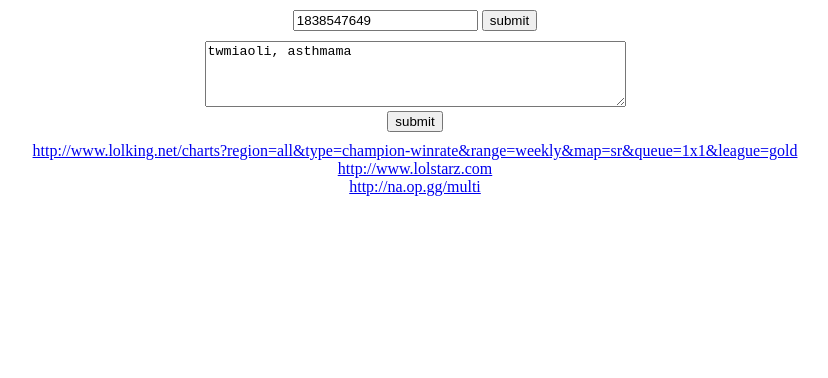
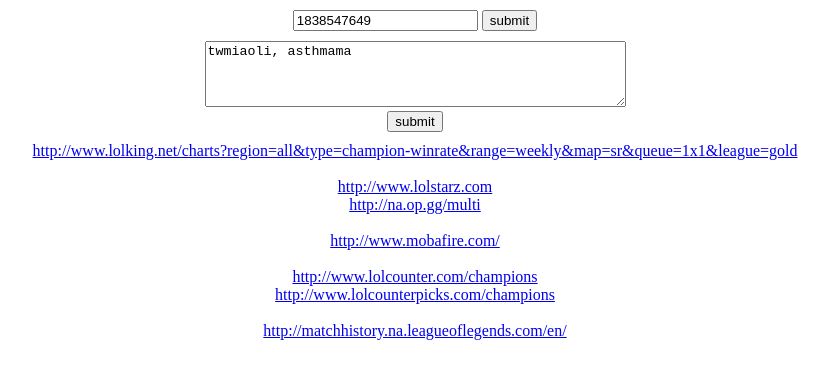
Before and after one commit to leoliu1313/test05, a plain HTML site: page index.html in a window 1280 px wide. Shown: the top 378 px of the page, without its empty margins (225-1053 px from the left). Drawn offline with nearby package versions, Linux system fonts and the light colour scheme.

Commit message:
add bookmarks

```diff
--- a/index.html
+++ b/index.html
@@ -26,9 +26,23 @@
 	<div style="margin: 10px auto 10px; text-align: center;">
 	    <a href="http://www.lolking.net/charts?region=all&type=champion-winrate&range=weekly&map=sr&queue=1x1&league=gold">http://www.lolking.net/charts?region=all&type=champion-winrate&range=weekly&map=sr&queue=1x1&league=gold</a>
 		<br>
+		<br>
 	    <a href="http://www.lolstarz.com">http://www.lolstarz.com</a>
 		<br>
 	    <a href="http://na.op.gg/multi/">http://na.op.gg/multi</a>
+		<br>
+		<br>
+	    <a href="http://www.mobafire.com/">http://www.mobafire.com/</a>
+		<br>
+		<br>
+	    <a href="http://www.lolcounter.com/champions">http://www.lolcounter.com/champions</a>
+		<br>
+	    <a href="http://www.lolcounterpicks.com/champions">http://www.lolcounterpicks.com/champions</a>
+		<br>
+		<br>
+	    <a href="http://matchhistory.na.leagueoflegends.com/en/">http://matchhistory.na.leagueoflegends.com/en/</a>
+		<br>
+		<br>
 	</div>
 
     <iframe name="iframe" id="iframe" src="" width="100%" height="9999px" style="border: 0;"></iframe>
```
